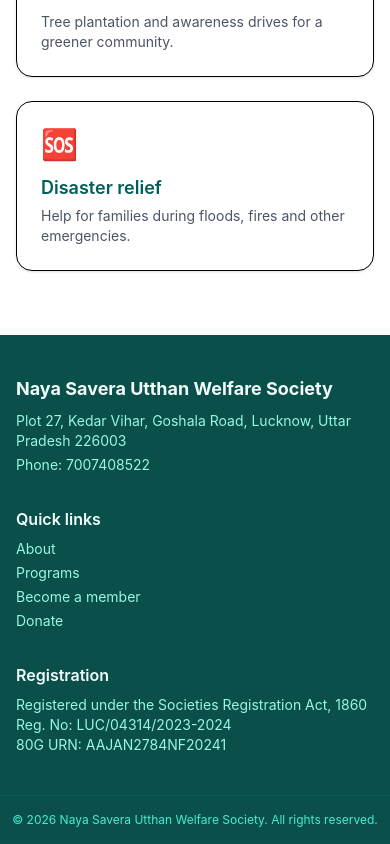
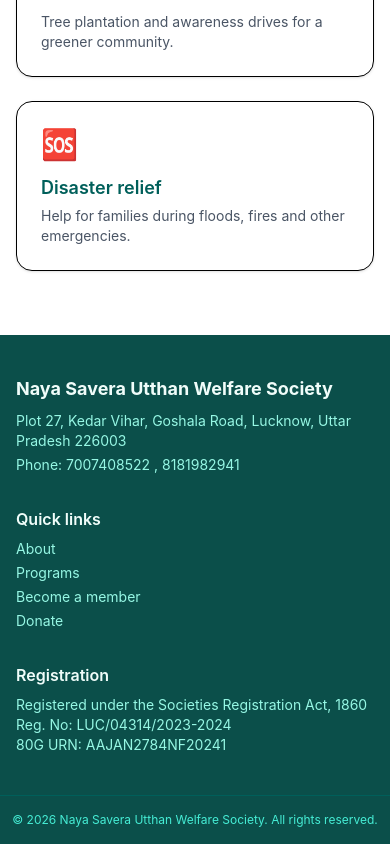
Before and after one commit to shobhittrivedi1111/ngo-website, an Angular app: page / in a window 390 px wide. Shown: the part 1592-2436 px from the top of the page. Built offline with nearby package versions, Linux system fonts and the light colour scheme.

Commit message:
phone no added

```diff
--- a/src/app/components/core/footer/footer.html
+++ b/src/app/components/core/footer/footer.html
@@ -3,7 +3,7 @@
     <div>
       <h3 class="text-lg font-bold">{{ ngo.name }}</h3>
       <p class="mt-2 text-sm text-teal-200">{{ ngo.address }}</p>
-      <p class="mt-1 text-sm text-teal-200">Phone: {{ ngo.phone }}</p>
+      <p class="mt-1 text-sm text-teal-200">Phone: {{ ngo.phone}} , {{ngo.phone2}}</p>
     </div>
     <div>
       <h4 class="font-semibold">Quick links</h4>
--- a/src/app/components/core/ngo.config.ts
+++ b/src/app/components/core/ngo.config.ts
@@ -3,6 +3,7 @@ export const NGO = {
   nameHindi: 'नया सवेरा उत्थान वेलफेयर सोसाइटी',
   address: 'Plot 27, Kedar Vihar, Goshala Road, Lucknow, Uttar Pradesh 226003',
   phone: '7007408522',
+  phone2: '8181982941',
   registration: { act: 'Societies Registration Act, 1860', number: 'LUC/04314/2023-2024', date: '27 Sep 2023' },
   eightyG: { urn: 'AAJAN2784NF20241', status: 'Provisional approval' }, // update after final approval
   upi: { vpa: 'nayas70074636@barodampay', payeeName: 'Naya Savera Utthan Welfare Society' },
@@ -56,7 +57,7 @@ export const EVENTS = [
 ];
 
 export const GALLERY = [
-  { src: 'gallery/photo1.png', caption: 'Health camp, October 2026' },
+  { src: 'gallery/photo1.png', caption: 'Health camp'},
   { src: 'gallery/photo2.png', caption: 'Blood donation drive' },
   { src: 'gallery/photo3.png', caption: 'Winter clothes distribution' },
   // add more as you get real photos
--- a/src/app/components/features/contact/contact.html
+++ b/src/app/components/features/contact/contact.html
@@ -17,7 +17,7 @@
         </div>
         <div>
           <p class="text-sm font-semibold text-gray-500">Phone</p>
-          <a [href]="'tel:' + ngo.phone" class="text-teal-700 hover:underline">{{ ngo.phone }}</a>
+          <a [href]="'tel:' + ngo.phone" class="text-teal-700 hover:underline">{{ ngo.phone }} , {{ngo.phone2}}</a>
         </div>
         <div>
           <p class="text-sm font-semibold text-gray-500">Registration</p>
```
